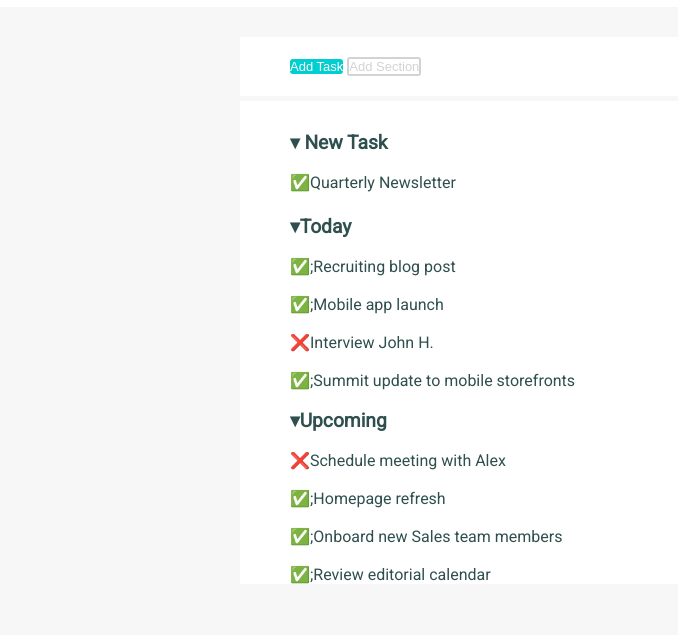
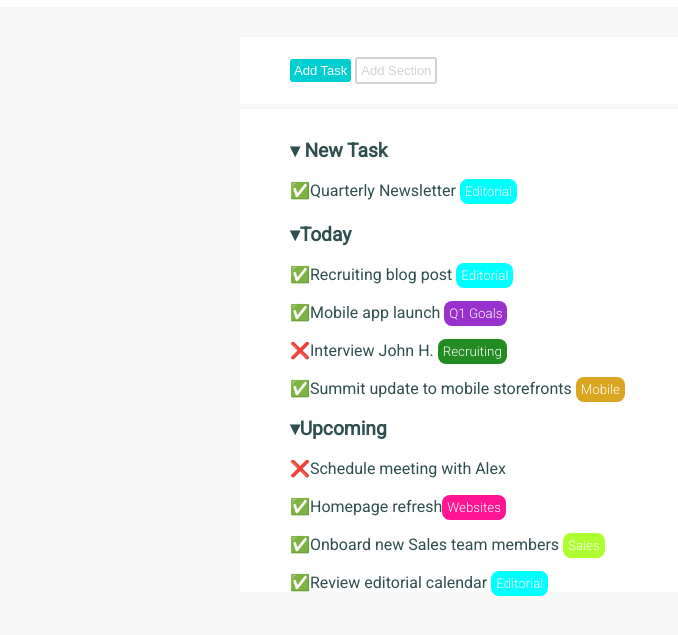
Before and after one commit to FrenzH/html-css-toboolist, a plain HTML site: page index.html in a window 1280 px wide. Shown: the part 83-718 px from the top of the page, without its empty margins (0-678 px from the left). Drawn offline with Linux system fonts and the light colour scheme.

Commit message:
final decorations

```diff
--- a/css/style.css
+++ b/css/style.css
@@ -18,8 +18,8 @@ header{
 
 h1 {
     display: inline-block;
+    font-weight: 900;
 
-    text-height:20px;
     font-family: 'Roboto', sans-serif;
     vertical-align: middle;
 
@@ -53,6 +53,7 @@ nav{
     color:lightgray;
     background-color: white;
     border-style: double;
+    padding: 4px;
 
 
 }
@@ -83,3 +84,27 @@ ul{
     font-weight: 400;
     color: darkslategrey;
 }
+span{
+    background-color: aqua;
+    border-radius: 8px;
+    font-size: smaller;
+    border-width: 20px;
+    padding: 5px;
+    color: white;
+    font-weight: 300;
+}
+#span1{
+    background-color: darkorchid;
+}
+#span2{
+    background-color: forestgreen;
+}
+#span3{
+ background-color: goldenrod;
+}
+#span4{
+    background-color: deeppink;
+}
+#span5{
+    background-color: greenyellow;
+}
--- a/index.html
+++ b/index.html
@@ -35,7 +35,7 @@
                 <ul>
                     <li>
                         <br>
-                        &#9989;Quarterly Newsletter
+                        &#9989;Quarterly Newsletter <span>Editorial</span>
                        <br>
                     </li>
                 </ul>
@@ -46,13 +46,13 @@
 
                 <ul>
                     <br>
-                    <li>&#9989;;Recruiting blog post</li>
+                    <li>&#9989;Recruiting blog post <span>Editorial</span></li>
                     <br>
-                    <li>&#9989;;Mobile app launch</li>
+                    <li>&#9989;Mobile app launch <span id="span1">Q1 Goals</span></li>
                     <br>
-                    <li>&#10060;Interview John H.</li>
+                    <li>&#10060;Interview John H. <span id="span2">Recruiting</span></li>
                     <br>
-                    <li>&#9989;;Summit update to mobile storefronts</li>
+                    <li>&#9989;Summit update to mobile storefronts <span id="span3">Mobile</span></li>
                     <br>
                 </ul>
             </li>
@@ -62,13 +62,13 @@
 
                 <ul>
                     <br>
-                    <li>&#10060;Schedule meeting with Alex</li>
+                    <li>&#10060;Schedule meeting with Alex </li>
                     <br>
-                    <li>&#9989;;Homepage refresh</li>
+                    <li>&#9989;Homepage refresh<span id="span4">Websites </span></li>
                     <br>
-                    <li>&#9989;;Onboard new Sales team members</li>
+                    <li>&#9989;Onboard new Sales team members <span id="span5">Sales</span></li>
                     <br>
-                    <li>&#9989;;Review editorial calendar</li>
+                    <li>&#9989;Review editorial calendar <span>Editorial</span></li>
                 </ul>
             </li>
 
```
